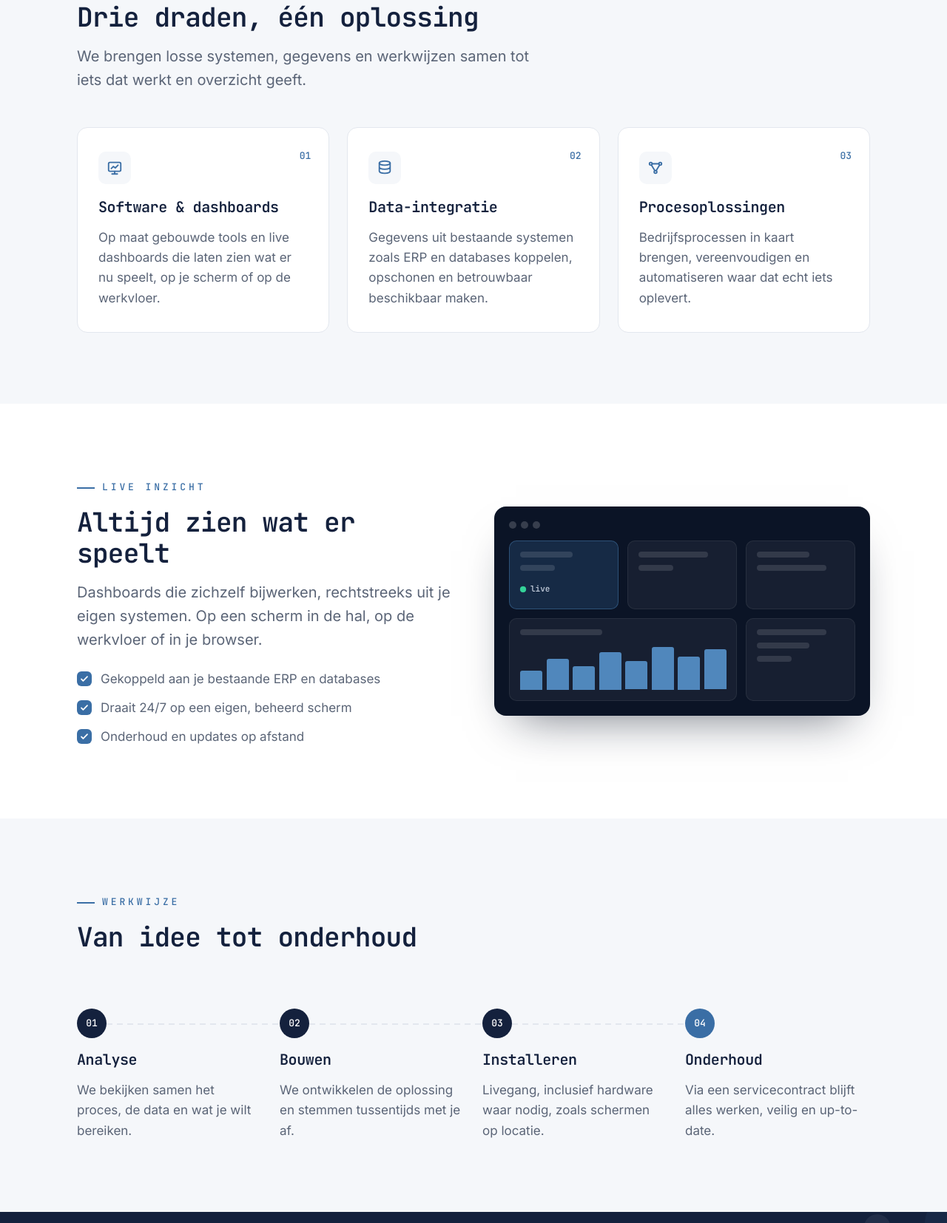
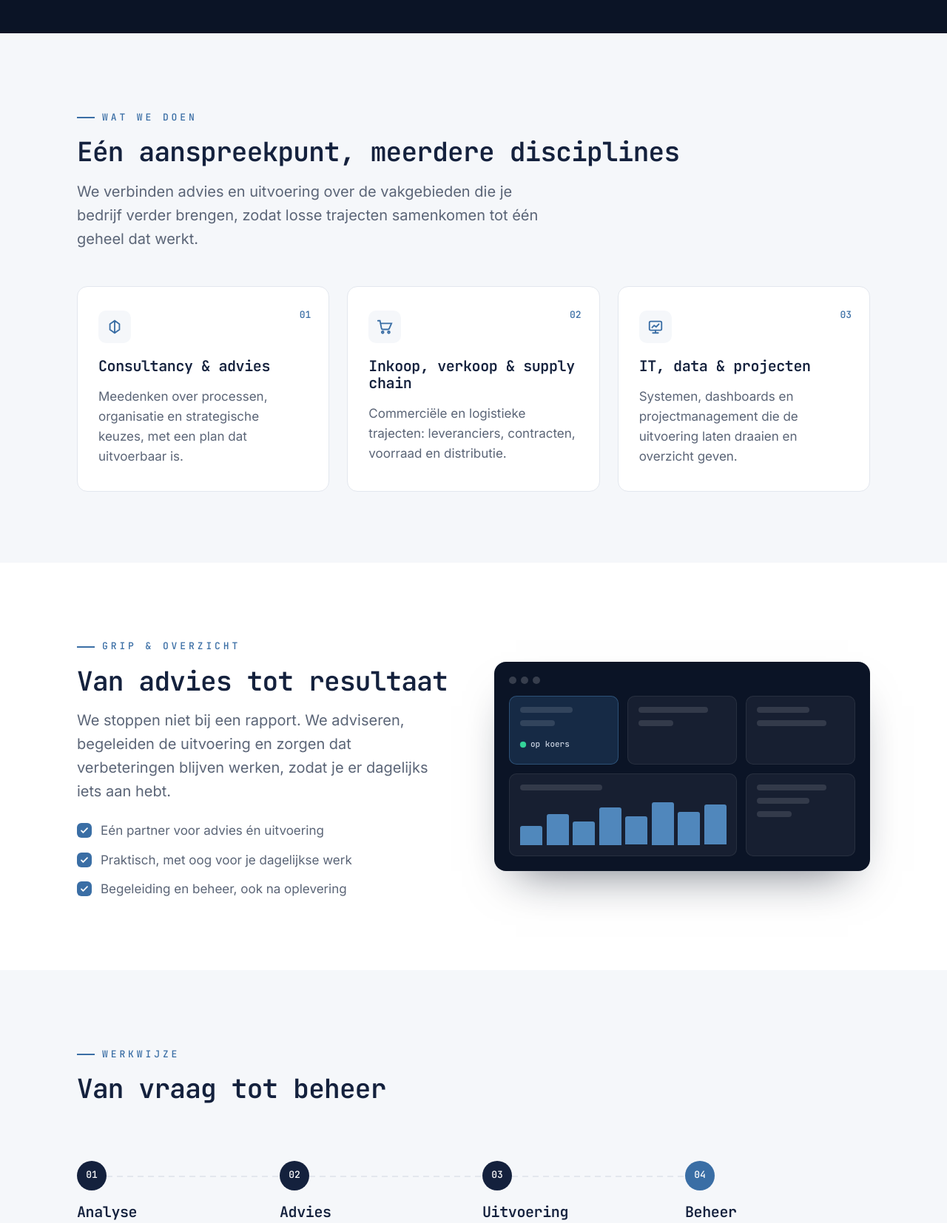
Before and after one commit to threadix-nl/threadix-nl.github.io, a plain HTML site: page index.html in a window 1280 px wide. Shown: the part 894-2548 px from the top of the page at 74% size. Drawn offline with Linux system fonts and the light colour scheme.

Commit message:
Update index.html

```diff
--- a/index.html
+++ b/index.html
@@ -3,10 +3,10 @@
 <head>
   <meta charset="utf-8">
   <meta name="viewport" content="width=device-width, initial-scale=1">
-  <title>Threadix Solutions – Software, data en processen voor bedrijven</title>
-  <meta name="description" content="Threadix Solutions ontwikkelt, implementeert en onderhoudt software-, data- en procesoplossingen voor bedrijven. Gevestigd in Tilburg.">
-  <meta property="og:title" content="Threadix Solutions – Software, data en processen voor bedrijven">
-  <meta property="og:description" content="Threadix Solutions ontwikkelt, implementeert en onderhoudt software-, data- en procesoplossingen voor bedrijven. Gevestigd in Tilburg.">
+  <title>Threadix Solutions — Consultancy voor inkoop, verkoop, supply chain, IT en projecten</title>
+  <meta name="description" content="Threadix Solutions is een consultancybureau dat bedrijven adviseert en ondersteunt op het gebied van inkoop, verkoop, supply chain, IT, data en projectmanagement. Gevestigd in Tilburg.">
+  <meta property="og:title" content="Threadix Solutions — Consultancy voor bedrijven">
+  <meta property="og:description" content="Consultancy en uitvoering op het gebied van inkoop, verkoop, supply chain, IT, data en projectmanagement. Gevestigd in Tilburg.">
   <link rel="icon" href="favicon.svg" type="image/svg+xml">
   <link rel="stylesheet" href="style.css">
   <script src="site.js" defer></script>
@@ -39,13 +39,13 @@
       <div class="wrap">
         <div class="hero-text">
           <p class="eyebrow">Threadix Solutions</p>
-          <h1>Data en processen,<br><span class="accent">helder verbonden.</span></h1>
-          <p class="lead">Wij ontwikkelen, implementeren en onderhouden software-, data- en procesoplossingen voor bedrijven. Van eerste idee tot een oplossing die dagelijks voor je draait.</p>
+          <h1>Advies en uitvoering,<br><span class="accent">voor je hele bedrijf.</span></h1>
+          <p class="lead">Threadix is een consultancybureau dat meedenkt én meedoet. Van inkoop, verkoop en supply chain tot IT, data en projectmanagement: van eerste advies tot blijvend resultaat.</p>
           <div class="actions">
             <a class="btn btn-primary" href="contact.html">Neem contact op <span class="arrow" aria-hidden="true">→</span></a>
             <a class="btn btn-ghost" href="diensten.html">Bekijk diensten</a>
           </div>
-          <ul class="tags"><li>Dashboards</li><li>Data-integratie</li><li>Procesautomatisering</li><li>Onderhoud</li></ul>
+          <ul class="tags"><li>Consultancy</li><li>Inkoop &amp; verkoop</li><li>Supply chain</li><li>IT &amp; data</li><li>Projectmanagement</li></ul>
         </div>
         <div class="hero-art">
           <svg viewBox="0 0 120 120" aria-hidden="true">
@@ -63,27 +63,27 @@
       <div class="wrap">
         <div class="reveal">
           <p class="eyebrow">Wat we doen</p>
-          <h2>Drie draden, één oplossing</h2>
-          <p class="lead">We brengen losse systemen, gegevens en werkwijzen samen tot iets dat werkt en overzicht geeft.</p>
+          <h2>Eén aanspreekpunt, meerdere disciplines</h2>
+          <p class="lead">We verbinden advies en uitvoering over de vakgebieden die je bedrijf verder brengen, zodat losse trajecten samenkomen tot één geheel dat werkt.</p>
         </div>
         <div class="grid">
           <div class="card reveal">
             <span class="num">01</span>
-            <div class="icon"><svg width="22" height="22" viewBox="0 0 24 24" fill="none" stroke="currentColor" stroke-width="2" stroke-linecap="round" aria-hidden="true"><rect x="3" y="4" width="18" height="13" rx="2"/><path d="M8 21h8M12 17v4M7 13l3-3 3 2 4-4"/></svg></div>
-            <h3>Software &amp; dashboards</h3>
-            <p>Op maat gebouwde tools en live dashboards die laten zien wat er nu speelt, op je scherm of op de werkvloer.</p>
+            <div class="icon"><svg width="22" height="22" viewBox="0 0 24 24" fill="none" stroke="currentColor" stroke-width="2" stroke-linecap="round" aria-hidden="true"><path d="M12 3v18M5 8l7-5 7 5M5 8v8l7 5 7-5V8"/></svg></div>
+            <h3>Consultancy &amp; advies</h3>
+            <p>Meedenken over processen, organisatie en strategische keuzes, met een plan dat uitvoerbaar is.</p>
           </div>
           <div class="card reveal">
             <span class="num">02</span>
-            <div class="icon"><svg width="22" height="22" viewBox="0 0 24 24" fill="none" stroke="currentColor" stroke-width="2" stroke-linecap="round" aria-hidden="true"><ellipse cx="12" cy="5" rx="8" ry="3"/><path d="M4 5v6c0 1.7 3.6 3 8 3s8-1.3 8-3V5M4 11v6c0 1.7 3.6 3 8 3s8-1.3 8-3v-6"/></svg></div>
-            <h3>Data-integratie</h3>
-            <p>Gegevens uit bestaande systemen zoals ERP en databases koppelen, opschonen en betrouwbaar beschikbaar maken.</p>
+            <div class="icon"><svg width="22" height="22" viewBox="0 0 24 24" fill="none" stroke="currentColor" stroke-width="2" stroke-linecap="round" aria-hidden="true"><circle cx="9" cy="20" r="1.5"/><circle cx="18" cy="20" r="1.5"/><path d="M2 3h3l2.2 11.2a2 2 0 0 0 2 1.6h7.6a2 2 0 0 0 2-1.6L22 7H6"/></svg></div>
+            <h3>Inkoop, verkoop &amp; supply chain</h3>
+            <p>Commerciële en logistieke trajecten: leveranciers, contracten, voorraad en distributie.</p>
           </div>
           <div class="card reveal">
             <span class="num">03</span>
-            <div class="icon"><svg width="22" height="22" viewBox="0 0 24 24" fill="none" stroke="currentColor" stroke-width="2" stroke-linecap="round" aria-hidden="true"><circle cx="5" cy="6" r="2"/><circle cx="19" cy="6" r="2"/><circle cx="12" cy="18" r="2"/><path d="M7 6h10M6 8l5 8M18 8l-5 8"/></svg></div>
-            <h3>Procesoplossingen</h3>
-            <p>Bedrijfsprocessen in kaart brengen, vereenvoudigen en automatiseren waar dat echt iets oplevert.</p>
+            <div class="icon"><svg width="22" height="22" viewBox="0 0 24 24" fill="none" stroke="currentColor" stroke-width="2" stroke-linecap="round" aria-hidden="true"><rect x="3" y="4" width="18" height="13" rx="2"/><path d="M8 21h8M12 17v4M7 13l3-3 3 2 4-4"/></svg></div>
+            <h3>IT, data &amp; projecten</h3>
+            <p>Systemen, dashboards en projectmanagement die de uitvoering laten draaien en overzicht geven.</p>
           </div>
         </div>
       </div>
@@ -92,19 +92,19 @@
     <section>
       <div class="wrap split">
         <div class="reveal">
-          <p class="eyebrow">Live inzicht</p>
-          <h2>Altijd zien wat er speelt</h2>
-          <p class="lead">Dashboards die zichzelf bijwerken, rechtstreeks uit je eigen systemen. Op een scherm in de hal, op de werkvloer of in je browser.</p>
+          <p class="eyebrow">Grip &amp; overzicht</p>
+          <h2>Van advies tot resultaat</h2>
+          <p class="lead">We stoppen niet bij een rapport. We adviseren, begeleiden de uitvoering en zorgen dat verbeteringen blijven werken, zodat je er dagelijks iets aan hebt.</p>
           <ul class="check">
-            <li>Gekoppeld aan je bestaande ERP en databases</li>
-            <li>Draait 24/7 op een eigen, beheerd scherm</li>
-            <li>Onderhoud en updates op afstand</li>
+            <li>Eén partner voor advies én uitvoering</li>
+            <li>Praktisch, met oog voor je dagelijkse werk</li>
+            <li>Begeleiding en beheer, ook na oplevering</li>
           </ul>
         </div>
         <div class="screen reveal" aria-hidden="true">
           <div class="screen-bar"><span></span><span></span><span></span></div>
           <div class="screen-grid">
-            <div class="tile accent-tile"><div class="bar w60"></div><div class="bar w40"></div><span class="status">live</span></div>
+            <div class="tile accent-tile"><div class="bar w60"></div><div class="bar w40"></div><span class="status">op koers</span></div>
             <div class="tile"><div class="bar w80"></div><div class="bar w40"></div></div>
             <div class="tile"><div class="bar w60"></div><div class="bar w80"></div></div>
             <div class="tile wide"><div class="bar w40"></div>
@@ -120,13 +120,13 @@
       <div class="wrap">
         <div class="reveal">
           <p class="eyebrow">Werkwijze</p>
-          <h2>Van idee tot onderhoud</h2>
+          <h2>Van vraag tot beheer</h2>
         </div>
         <ol class="steps reveal">
-          <li><h3>Analyse</h3><p>We bekijken samen het proces, de data en wat je wilt bereiken.</p></li>
-          <li><h3>Bouwen</h3><p>We ontwikkelen de oplossing en stemmen tussentijds met je af.</p></li>
-          <li><h3>Installeren</h3><p>Livegang, inclusief hardware waar nodig, zoals schermen op locatie.</p></li>
-          <li><h3>Onderhoud</h3><p>Via een servicecontract blijft alles werken, veilig en up-to-date.</p></li>
+          <li><h3>Analyse</h3><p>We brengen samen je situatie, proces en doelen in kaart.</p></li>
+          <li><h3>Advies</h3><p>We adviseren over de beste aanpak, met een concreet en uitvoerbaar plan.</p></li>
+          <li><h3>Uitvoering</h3><p>We voeren uit of begeleiden, van inkoop en verkoop tot project en IT.</p></li>
+          <li><h3>Beheer</h3><p>Doorlopende ondersteuning zodat het resultaat blijft werken.</p></li>
         </ol>
       </div>
     </section>
```
